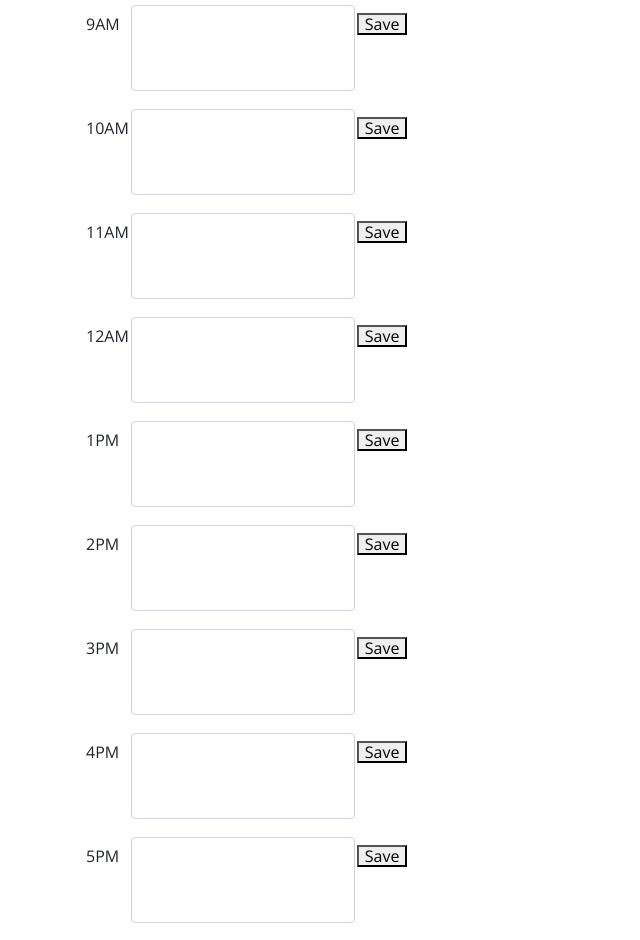
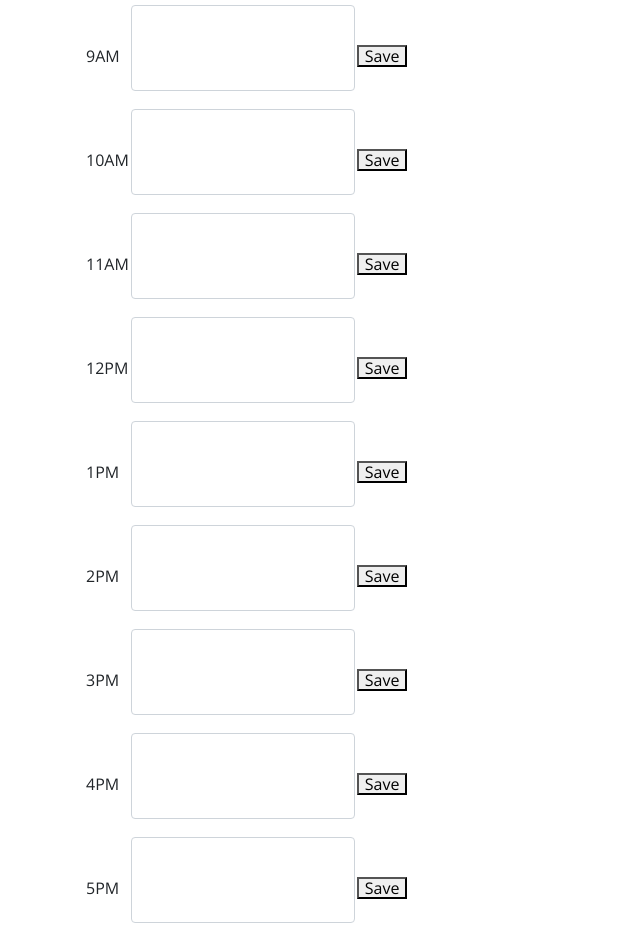
Before and after one commit to jocelync1094/Day-Planner, a plain HTML site: page index.html in a window 1280 px wide. Shown: the part 296-1236 px from the top of the page, without its empty margins (0-640 px from the left). Drawn offline with nearby package versions, Linux system fonts and the light colour scheme.

Commit message:
Storing single event and displaying on calender complete

```diff
--- a/index.html
+++ b/index.html
@@ -30,6 +30,108 @@
     </header>
     <div class="container">
       <!-- Timeblocks go here -->
+        <table>
+            <tr>
+                <td class="row-1"> 9AM </td>
+                <td>
+                    <form>
+                        <div class="form-group">
+                            <textarea class="form-control row-1" id="exampleFormControlTextarea1" rows="3"></textarea>
+                        </div>
+                    </form>
+                </td>
+                <td><button class="row-1">Save</button></td>
+            </tr>
+            <tr>
+                <td class="row-2"> 10AM </td>
+                <td>
+                    <form>
+                        <div class="form-group">
+                            <textarea class="form-control row-2" id="exampleFormControlTextarea1" rows="3"></textarea>
+                        </div>
+                    </form>
+                </td>
+                <td><button class="row-2">Save</button></td>
+            </tr>
+            <tr>
+                <td class="row-3"> 11AM </td>
+                <td>
+                    <form>
+                        <div class="form-group">
+                            <textarea class="form-control row-3" id="exampleFormControlTextarea1" rows="3"></textarea>
+                        </div>
+                    </form>
+                </td>
+                <td><button class="row-3">Save</button></td>
+            </tr>
+            <tr>
+                <td class="row-4"> 12PM </td>
+                <td>
+                    <form>
+                        <div class="form-group">
+                            <textarea class="form-control row-4" id="exampleFormControlTextarea1" rows="3"></textarea>
+                        </div>
+                    </form>
+                </td>
+                <td><button class="row-4">Save</button></td>
+            </tr>
+            <tr>
+                <td class="row-5"> 1PM </td>
+                <td>
+                    <form>
+                        <div class="form-group">
+                            <textarea class="form-control row-5" id="exampleFormControlTextarea1" rows="3"></textarea>
+                        </div>
+                    </form>
+                </td>
+                <td><button class="row-5">Save</button></td>
+            </tr>
+            <tr>
+                <td class="row-6"> 2PM </td>
+                <td>
+                    <form>
+                        <div class="form-group">
+                            <textarea class="form-control row-6" id="exampleFormControlTextarea1" rows="3"></textarea>
+                        </div>
+                    </form>
+                </td>
+                <td><button class="row-6">Save</button></td>
+            </tr>
+            <tr>
+                <td class="row-7"> 3PM </td>
+                <td>
+                    <form>
+                        <div class="form-group">
+                            <textarea class="form-control row-7" id="exampleFormControlTextarea1" rows="3"></textarea>
+                        </div>
+                    </form>
+                </td>
+                <td><button class="row-7">Save</button></td>
+            </tr>
+            <tr>
+                <td class="row-8"> 4PM </td>
+                <td>
+                    <form>
+                        <div class="form-group">
+                            <textarea class="form-control row-8" id="exampleFormControlTextarea1" rows="3"></textarea>
+                        </div>
+                    </form>
+                </td>
+                <td><button class="row-8">Save</button></td>
+            </tr>
+
+            <tr>
+                <td class="row-9"> 5PM </td>
+                <td>
+                    <form>
+                        <div class="form-group">
+                            <textarea class="form-control row-9" id="exampleFormControlTextarea1" rows="3"></textarea>
+                        </div>
+                    </form>
+                </td>
+                <td><button class="row-9">Save</button></td>
+            </tr>
+        </table>
     </div>
 
     <script src="https://code.jquery.com/jquery-3.4.1.min.js"></script>
--- a/script.js
+++ b/script.js
@@ -1,31 +1,52 @@
-function makeThePlanner (time) {
-    var hourRow = $("<tr>")
-    var timeColumn = $("<td>" + time + "</td>");
-    var eventColumn = $("<td>");
-    var saveColumn = $("<td>")
-    var formDiv = $("<div>");
-    formDiv.addClass("form-group");
-    var userInputArea = $("<textarea>");
-    userInputArea.addClass("form-control");
-    userInputArea.attr("id","exampleFormControlTextarea1");
-    userInputArea.attr("rows","3");
-    formDiv.append(userInputArea);
-    eventColumn.append(formDiv);
+// // creating the basic framework for my planner
+// function makeThePlanner (time) {
+//     var hourRow = $("<tr>")
+//     var timeColumn = $("<td>" + time + "</td>");
+//     var eventColumn = $("<td>");
+//     var saveColumn = $("<td>")
 
-    var saveBtn = $("<button>" + "Save" + "</button>");
-    saveColumn.append(saveBtn);
-    hourRow.append(timeColumn);
-    hourRow.append(eventColumn);
-    hourRow.append(saveColumn);
-    $(".container").append(hourRow);
+//     //my event details
+//     var formDiv = $("<div>");
+//     formDiv.addClass("form-group");
+//     var userInputArea = $("<textarea>");
+//     userInputArea.addClass("form-control");
+//     userInputArea.attr("id","exampleFormControlTextarea1");
+//     userInputArea.attr("rows","3");
+//     formDiv.append(userInputArea);
+//     eventColumn.append(formDiv);
+//     //save detail
+//     var saveBtn = $("<button>" + "Save" + "</button>");
+//     saveColumn.append(saveBtn);
+
+//     hourRow.append(timeColumn);
+//     hourRow.append(eventColumn);
+//     hourRow.append(saveColumn);
+//     $(".container").append(hourRow);
+// }
+
+// var timeArray = ["9AM","10AM","11AM","12PM","1PM","2PM","3PM","4PM","5PM"]
+
+// for (var i =0;i<timeArray.length;i++){
+//     makeThePlanner(timeArray[i]);
+// }
+
+// creating groups indexed by rows
+$("button").on("click",function(){
+    classSelected = $(this).attr("class");
+    console.log(classSelected);
+    localStorage.setItem("rowChosen",classSelected);
+    var eventSelected = $("textarea."+ classSelected);
+    var InputArea = eventSelected.val();
+    localStorage.setItem("text",InputArea);
+
+})
+
+function displaySavedEvent(classSelected){
+var storedEvent = localStorage.getItem("text");
+var rowDisplayed = localStorage.getItem("rowChosen")
+    console.log(storedEvent);
+    console.log(rowDisplayed);
+    $("textarea."+ rowDisplayed).text(storedEvent);
 }
 
-makeThePlanner("9AM");
-makeThePlanner("10AM");
-makeThePlanner("11AM");
-makeThePlanner("12AM");
-makeThePlanner("1PM");
-makeThePlanner("2PM");
-makeThePlanner("3PM");
-makeThePlanner("4PM");
-makeThePlanner("5PM");
+displaySavedEvent();
```
